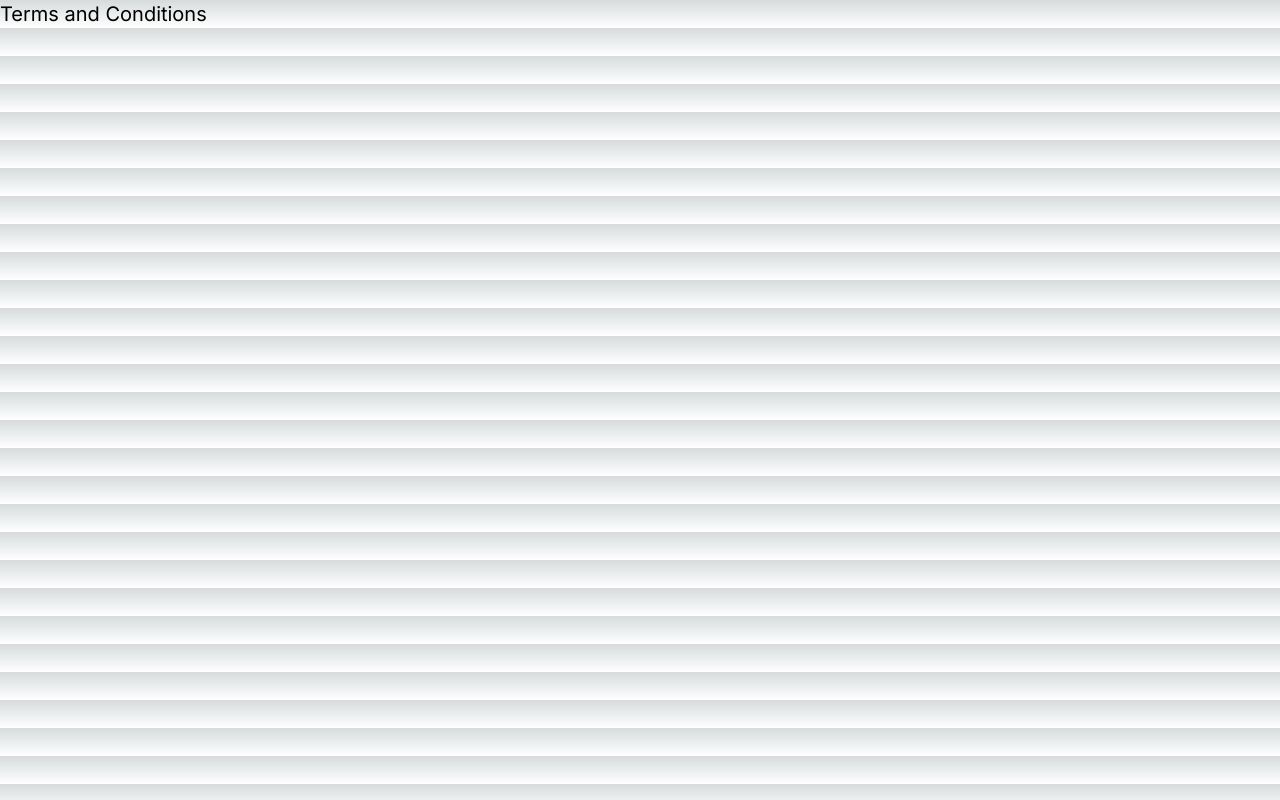
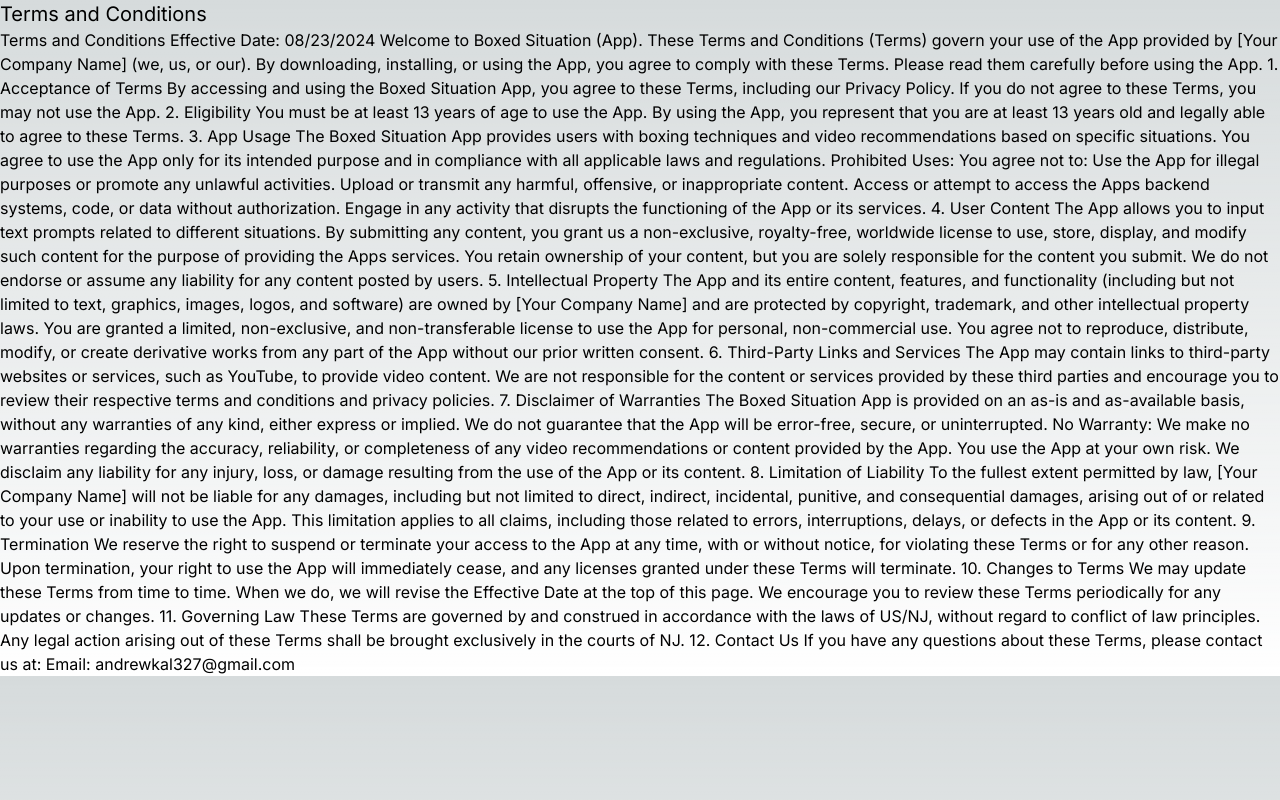
Before and after one commit to AndrewKalGit/boxed-situation, a Next.js app: page /terms in a window 1280 px wide. Built offline with nearby package versions, Linux system fonts and the light colour scheme.

Commit message:
static mvp

```diff
--- a/src/app/page.tsx
+++ b/src/app/page.tsx
@@ -1,4 +1,5 @@
 import Image from "next/image";
+import Link from "next/link";
 
 export default function Home() {
   return (
@@ -108,6 +109,10 @@
           </p>
         </a>
       </div>
+      <footer className="flex justify-center mx-10">
+        <Link href="./privacy/page.tsx"></Link>
+        <Link href="./terms/page.tsx"></Link>
+      </footer>
     </main>
   );
 }
--- a/src/app/privacy/page.tsx
+++ b/src/app/privacy/page.tsx
@@ -3,7 +3,6 @@
         <div>
             <h1 className="bold text-xl">Privacy Policy</h1>
             <p>
-                Privacy Policy for Boxed Situation
 
                 Effective Date: 08/23/2024
 
--- a/src/app/terms/page.tsx
+++ b/src/app/terms/page.tsx
@@ -3,7 +3,67 @@
         <div>
             <h1 className="bold text-xl">Terms and Conditions</h1>
             <p>
+                Terms and Conditions
 
+                Effective Date: 08/23/2024
+
+                Welcome to Boxed Situation (App). These Terms and Conditions (Terms) govern your use of the App provided by [Your Company Name] (we, us, or our). By downloading, installing, or using the App, you agree to comply with these Terms. Please read them carefully before using the App.
+
+                1. Acceptance of Terms
+                By accessing and using the Boxed Situation App, you agree to these Terms, including our Privacy Policy. If you do not agree to these Terms, you may not use the App.
+
+                2. Eligibility
+                You must be at least 13 years of age to use the App. By using the App, you represent that you are at least 13 years old and legally able to agree to these Terms.
+
+                3. App Usage
+                The Boxed Situation App provides users with boxing techniques and video recommendations based on specific situations. You agree to use the App only for its intended purpose and in compliance with all applicable laws and regulations.
+
+                Prohibited Uses:
+                You agree not to:
+
+                Use the App for illegal purposes or promote any unlawful activities.
+                Upload or transmit any harmful, offensive, or inappropriate content.
+                Access or attempt to access the Apps backend systems, code, or data without authorization.
+                Engage in any activity that disrupts the functioning of the App or its services.
+                4. User Content
+                The App allows you to input text prompts related to different situations. By submitting any content, you grant us a non-exclusive, royalty-free, worldwide license to use, store, display, and modify such content for the purpose of providing the Apps services.
+
+                You retain ownership of your content, but you are solely responsible for the content you submit. We do not endorse or assume any liability for any content posted by users.
+
+                5. Intellectual Property
+                The App and its entire content, features, and functionality (including but not limited to text, graphics, images, logos, and software) are owned by [Your Company Name] and are protected by copyright, trademark, and other intellectual property laws. You are granted a limited, non-exclusive, and non-transferable license to use the App for personal, non-commercial use.
+
+                You agree not to reproduce, distribute, modify, or create derivative works from any part of the App without our prior written consent.
+
+                6. Third-Party Links and Services
+                The App may contain links to third-party websites or services, such as YouTube, to provide video content. We are not responsible for the content or services provided by these third parties and encourage you to review their respective terms and conditions and privacy policies.
+
+                7. Disclaimer of Warranties
+                The Boxed Situation App is provided on an as-is and as-available basis, without any warranties of any kind, either express or implied. We do not guarantee that the App will be error-free, secure, or uninterrupted.
+
+                No Warranty:
+                We make no warranties regarding the accuracy, reliability, or completeness of any video recommendations or content provided by the App.
+                You use the App at your own risk. We disclaim any liability for any injury, loss, or damage resulting from the use of the App or its content.
+                8. Limitation of Liability
+                To the fullest extent permitted by law, [Your Company Name] will not be liable for any damages, including but not limited to direct, indirect, incidental, punitive, and consequential damages, arising out of or related to your use or inability to use the App.
+
+                This limitation applies to all claims, including those related to errors, interruptions, delays, or defects in the App or its content.
+
+                9. Termination
+                We reserve the right to suspend or terminate your access to the App at any time, with or without notice, for violating these Terms or for any other reason.
+
+                Upon termination, your right to use the App will immediately cease, and any licenses granted under these Terms will terminate.
+
+                10. Changes to Terms
+                We may update these Terms from time to time. When we do, we will revise the Effective Date at the top of this page. We encourage you to review these Terms periodically for any updates or changes.
+
+                11. Governing Law
+                These Terms are governed by and construed in accordance with the laws of US/NJ, without regard to conflict of law principles. Any legal action arising out of these Terms shall be brought exclusively in the courts of NJ.
+
+                12. Contact Us
+                If you have any questions about these Terms, please contact us at:
+
+                Email: andrewkal327@gmail.com
             </p>
         </div>
     )
```
Also changed, not shown: 1 other file (tests, documents, lock files or other folders).
